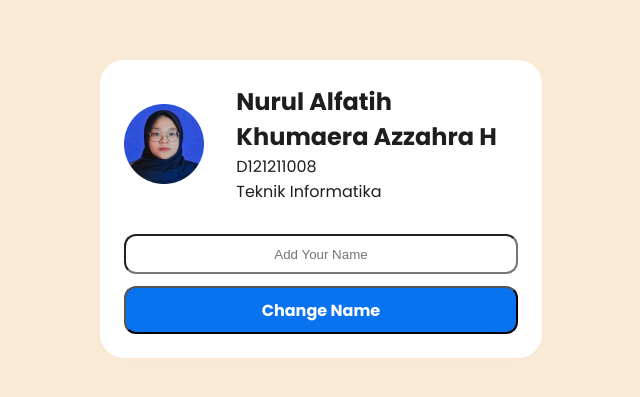
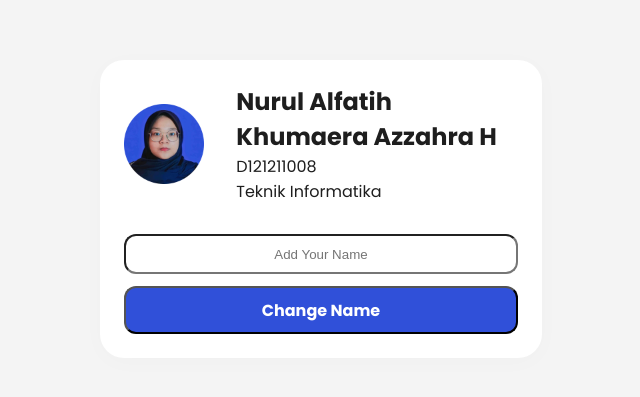
Before and after one commit to nurulalfatih/task-input-field, a Next.js app: page / in a window 1280 px wide. Shown: the part 191-588 px from the top of the page, without its empty margins (319-959 px from the left). Built offline with nearby package versions, Linux system fonts and the light colour scheme.

Commit message:
mengubah warna button

```diff
--- a/src/app/globals.css
+++ b/src/app/globals.css
@@ -36,7 +36,7 @@ p {
   flex-direction: row;
   align-items: center;
   justify-content: center;
-  background-color: antiquewhite;
+  background-color: #f4f4f4;
 }
 
 .banner-container {
@@ -93,7 +93,8 @@ button {
   height: 3rem;
   text-align: center;
   border-radius: 12px;
-  background: #0872EF;
+  background: #3050D9;
+  ;
 }
 
 .cta button p {
```
